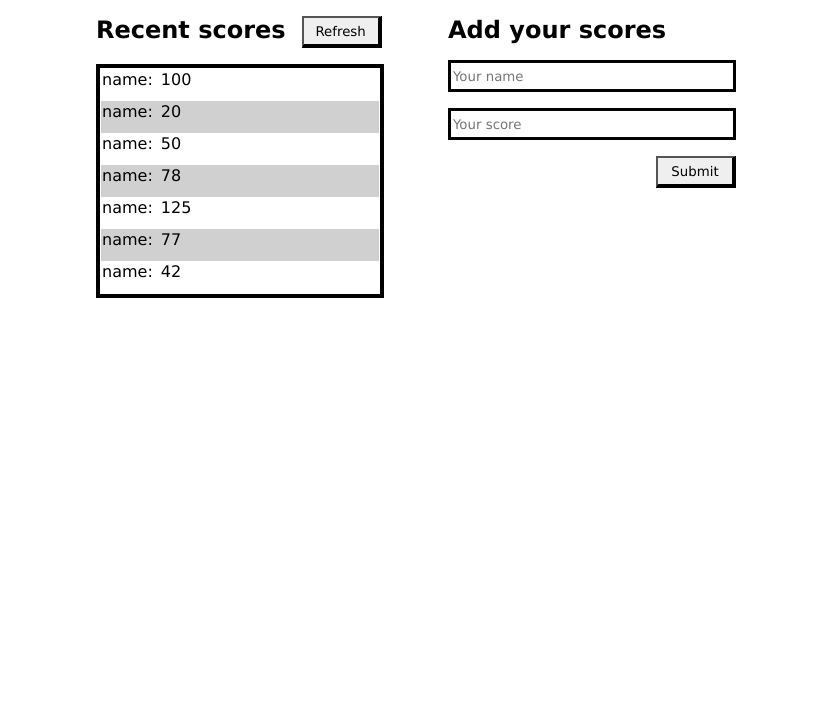
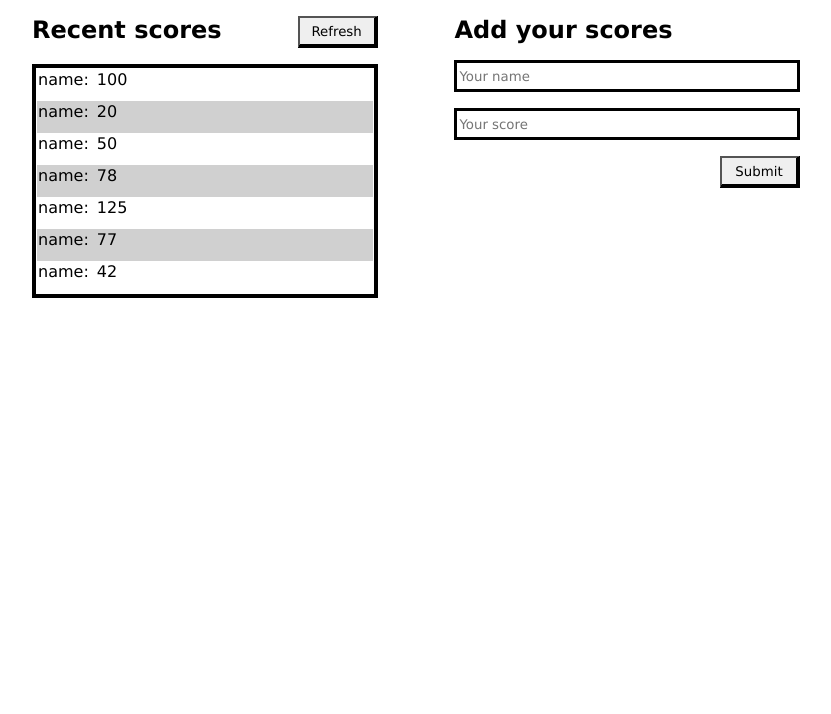
Before and after one commit to kusiLaw/leaderboard, a website built with webpack: page src/index.html in a window 1280 px wide. Shown: the part 86-800 px from the top of the page, without its empty margins (224-1055 px from the left). Built offline with nearby package versions, Linux system fonts and the light colour scheme.

Commit message:
Remove comments codes

```diff
--- a/src/style.css
+++ b/src/style.css
@@ -18,19 +18,15 @@ header {
 }
 
 .container {
-  width: 50%;
+  width: 60%;
   display: flex;
   flex-direction: column;
-
-  /* justify-items: center; */
 }
 
 main {
   width: 100%;
   display: flex;
   justify-content: space-between;
-
-  /* align-items: center; */
   margin-top: 2rem;
   gap: 2rem;
 }
@@ -44,6 +40,7 @@ main {
 
 .title {
   display: flex;
+  justify-content: space-between;
   gap: 1rem;
 }
 
```
Also changed, not shown: dist/main.js.
